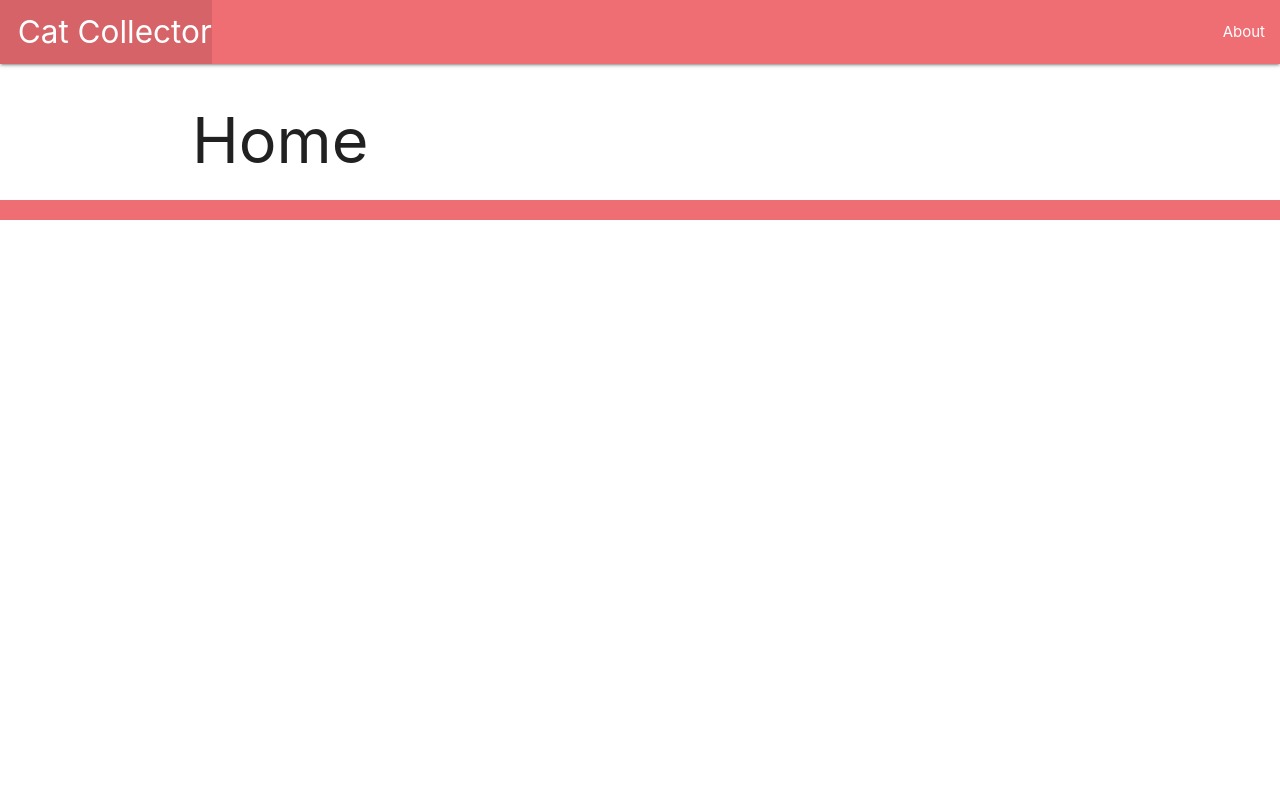
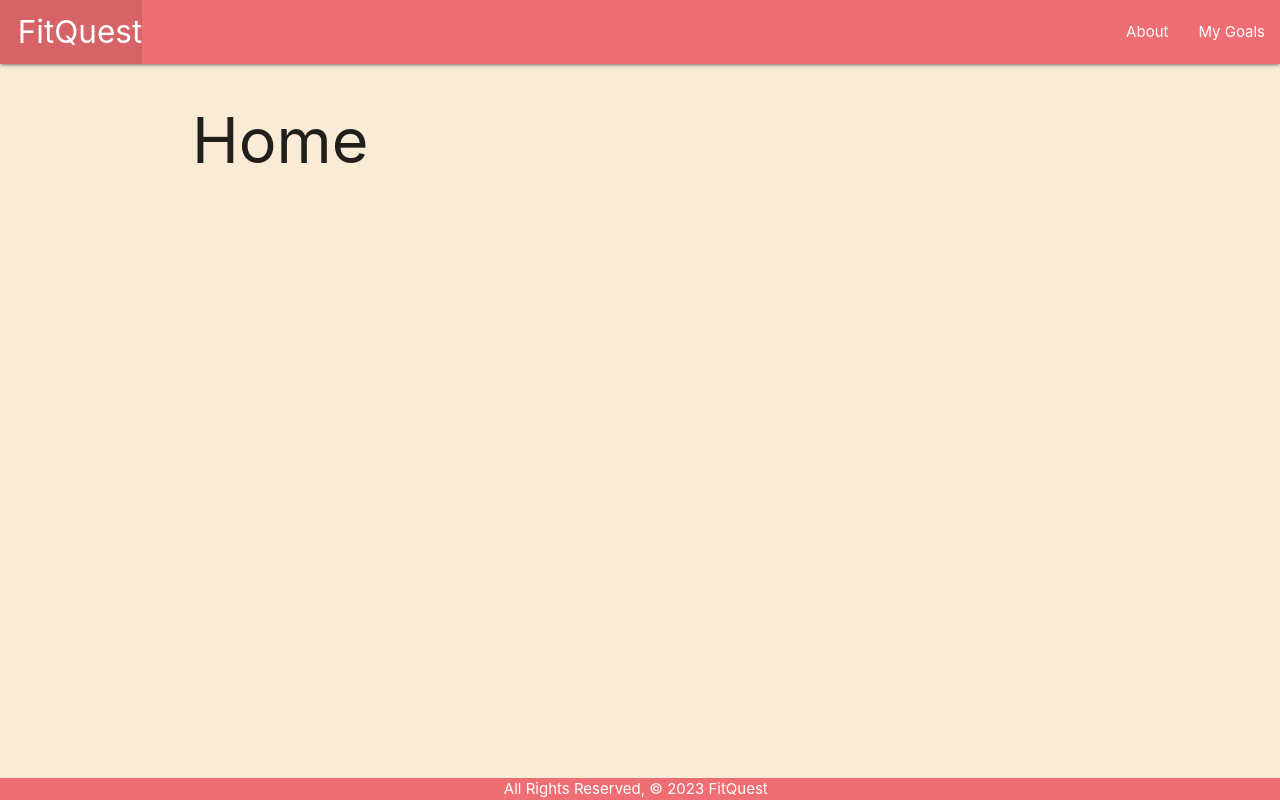
Before and after one commit to ramibankale/FitQuest, a Django app: page / in a window 1280 px wide. Run offline with Django 4.2, Linux system fonts and the light colour scheme.

Commit message:
set up home page and goals page

```diff
--- a/main_app/static/css/style.css
+++ b/main_app/static/css/style.css
@@ -1,3 +1,15 @@
 body {
-   background-color: brown;
+    display: flex;
+    min-height: 100vh;
+    flex-direction: column;
+    background-color: antiquewhite;
 }
+
+main {
+    flex: 1 0 auto;
+}
+
+footer.page-footer {
+    padding-top: 0;
+    text-align: right;
+}
--- a/main_app/templates/base.html
+++ b/main_app/templates/base.html
@@ -1,21 +1,25 @@
+{% load static %}
+
 <!DOCTYPE html>
 <html lang="en">
 <head>
   <meta charset="UTF-8">
   <meta name="viewport" content="width=device-width, initial-scale=1.0">
   <meta http-equiv="X-UA-Compatible" content="ie=edge">
-  <title>Cat Collector</title>
+  <title>FitQuest</title>
   <link rel="stylesheet" href="https://cdnjs.cloudflare.com/ajax/libs/materialize/1.0.0/css/materialize.min.css">
+  <link rel="stylesheet" type="text/css" href="{% static 'css/style.css' %}">
 </head>
 <body>
   <header class="navbar-fixed">
     <nav>
       <div class="nav-wrapper">
         <ul>
-          <li><a href="/" class="left brand-logo">&nbsp;&nbsp;Cat Collector</a></li>
+          <li><a href="/" class="left brand-logo">&nbsp;&nbsp;FitQuest</a></li>
         </ul>
         <ul class="right">
           <li><a href="/about">About</a></li>
+          <li><a href="/goals">My Goals</a></li>
         </ul>
       </div>
     </nav>
@@ -25,7 +29,7 @@
     {% endblock %}
   </main>
   <footer class="page-footer">
-    <div class="right">All Rights Reserved, &copy; 2021 Cat Collector &nbsp;</div>
+    <div class="center">All Rights Reserved, &copy; 2023 FitQuest &nbsp;</div>
   </footer>
 </body>
 </html>
--- a/main_app/urls.py
+++ b/main_app/urls.py
@@ -3,4 +3,7 @@ from . import views
 
 urlpatterns = [
     path('', views.home, name='home'),
+    path('about/', views.about, name='about'),
+    path('goals/', views.goals_index, name='index'),
+
 ]
--- a/main_app/views.py
+++ b/main_app/views.py
@@ -1,6 +1,19 @@
 from django.shortcuts import render
+
+goals = [
+    {'name'},
+]
 
 # Create your views here.
 def home(request):
   # Include an .html file extension - unlike when rendering EJS templates
   return render(request, 'home.html')
+
+def about(request):
+  return render(request, 'about.html')
+
+def goals_index(request):
+  # We pass data to a template very much like we did in Express!
+  return render(request, 'goals/index.html', {
+    'goals': goals
+  })
```
Also changed, not shown: main_app/templates/about.html (added, +8 -0 lines), main_app/templates/goals/index.html (added, +14 -0 lines).
